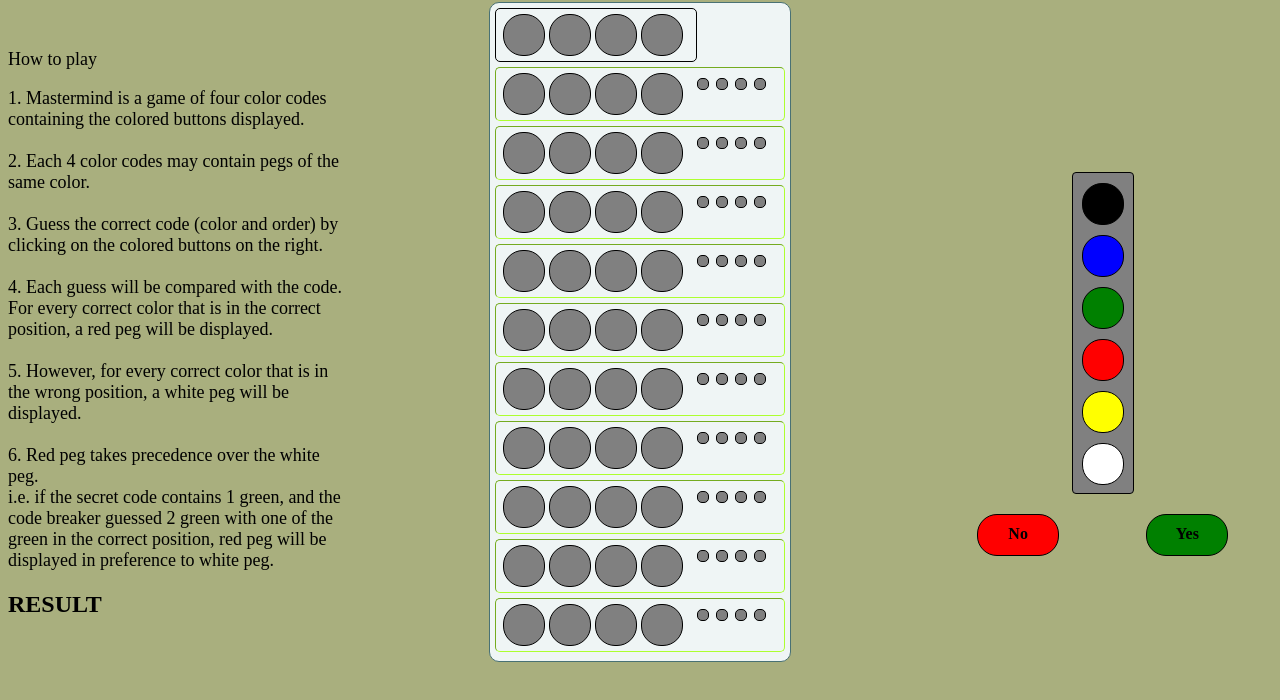
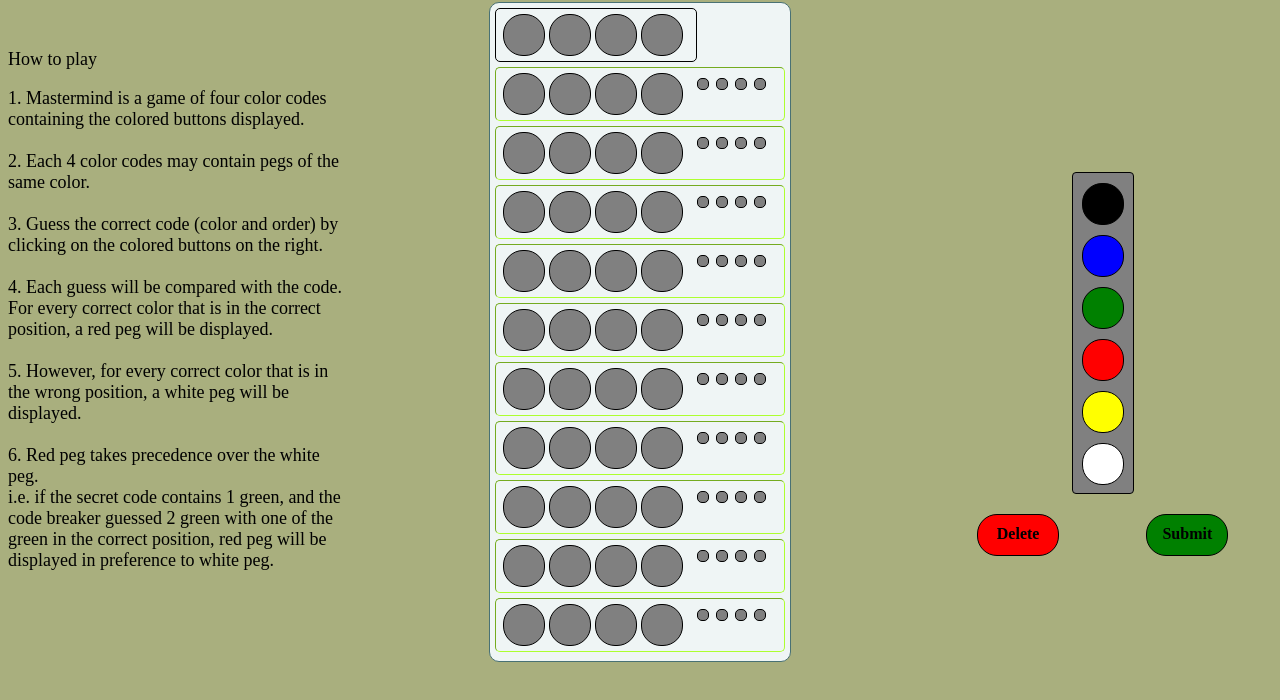
Before and after one commit to aaronyeo007/Mastermind, a plain HTML site: page index.html in a window 1280 px wide. Both pictures are taken after a click on the button "CLICK TO PLAY". Shown: the part 86-786 px from the top of the page. Drawn offline with nearby package versions, Linux system fonts and the light colour scheme.

Commit message:
1 - Removed some console logs for troubleshooting in code. 2 - Adjusted color of text for result. 3 - Modified No and Yes button text for clarity of the button functions.

```diff
--- a/index.html
+++ b/index.html
@@ -41,8 +41,8 @@
             <div class="color-board-peg" id="white"></div>
         </div>
         <div class="submit-container">
-            <div class="reset">No</div>
-            <div class="submit">Yes</div>
+            <div class="reset">Delete</div>
+            <div class="submit">Submit</div>
         </div>
     </div>
     <script src="script.js"></script>
--- a/script.js
+++ b/script.js
@@ -68,7 +68,6 @@ const showSecretCode = () => {
 
 const checkResult = () => {
     if (secretCode[0] === breakerCode[0] && secretCode[1] === breakerCode[1] && secretCode[2] === breakerCode[2] && secretCode[3] === breakerCode[3]) {
-        console.log('Solved!');
         $('.result').text('SOLVED!').css('color', 'green');
         for (let i = 0; i < secretCode.length; i++) {
             $(`.hint-peg#r${checkResultCounter}p${i+1}`).css('background-color', 'red');
@@ -86,12 +85,10 @@ const checkResult = () => {
             hintPegCounter++;
         }
         if (breakerCodeRowCounter > 1) {
-            checkResultCounter % 2 === 1 ? $('.result').text('TRY AGAIN!').css('color', 'red') : $('.result').text('TRY AGAIN!').css('color', 'brown');
-            console.log('Try again!');
+            checkResultCounter % 2 === 1 ? $('.result').text('TRY AGAIN!').css('color', 'red') : $('.result').text('TRY AGAIN!').css('color', `#FFCAC8`);
             nextRow();
         } else {
             $('.result').text('COMPUTER WINS!').css('color', 'blue');
-            console.log('Computer wins!');
             showSecretCode();
             restart();
         };
@@ -144,6 +141,7 @@ $('#start').on('click', () => {
     startPlay = true;
     breakerCodeRowCounter = 10; // Bug
     render();
+    $('.result').text('');
 });
 
 $('.color-board-peg').on('click', (event) => {
```
